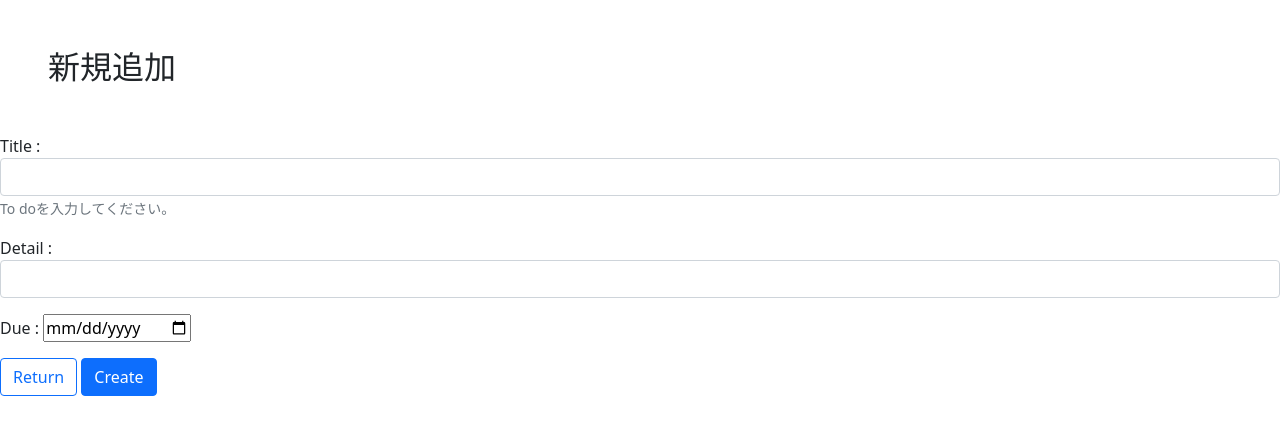
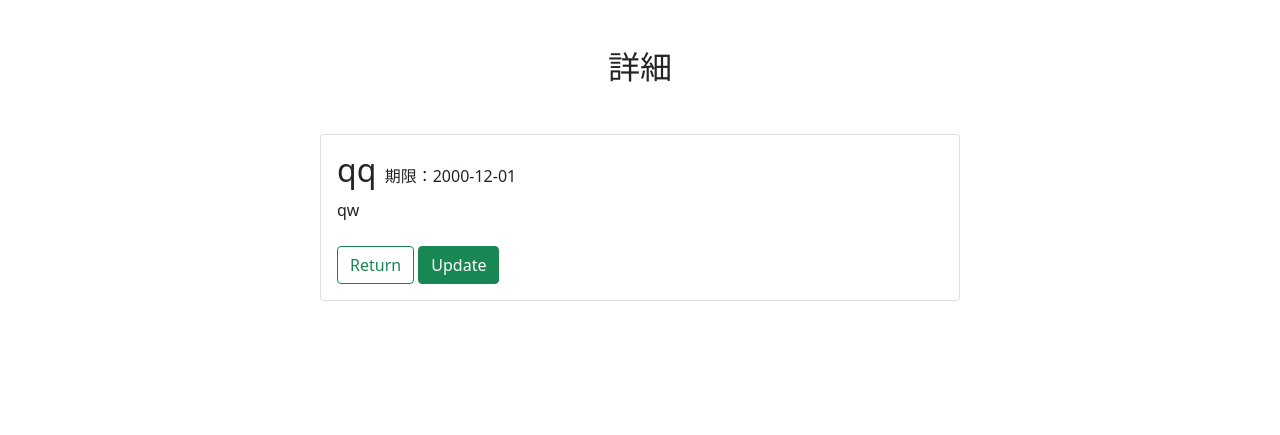
Before and after one commit to skarwaaaa/flask-app, a Flask app: page /detail/1 in a window 1280 px wide. Shown: the part 80-515 px from the top of the page. Run offline with Flask 2, Linux system fonts and the light colour scheme; data comes from the database, SQL or seed files in the repository; both versions use the stored data as it was after the commit; some libraries are stand-ins or nearby versions.

Commit message:
インデント整理

```diff
--- a/app.py
+++ b/app.py
@@ -12,11 +12,11 @@ class Post(db.Model):
     detail = db.Column(db.String(100))
     due = db.Column(db.DateTime, nullable=False)
 
-@app.route('/', methods = ['GET', 'POST'])
+@app.route('/', methods=['GET', 'POST'])
 def index():
-    if request.method =='GET':
+    if request.method == 'GET':
         posts = Post.query.order_by(Post.due).all()
-        return render_template('index.html', posts = posts, today=date.today())
+        return render_template('index.html', posts=posts, today=date.today())
 
     else:
         title = request.form.get('title')
@@ -38,9 +38,9 @@ def create():
 def read(id):
     post = Post.query.get(id)
 
-    return render_template('create.html')
+    return render_template('detail.html', post=post)
 
-@app.route('/detail/<int:id>')
+@app.route('/delete/<int:id>')
 def delete(id):
     post = Post.query.get(id)
 
@@ -52,7 +52,7 @@ def delete(id):
 def update(id):
     post = Post.query.get(id)
     if request.method == 'GET':
-        return render_tenplate('update.html', post = post)
+        return render_template('update.html', post = post)
     else:
         post.title = request.form.get('title')
         post.detail = request.form.get('detail')
--- a/templates/create.html
+++ b/templates/create.html
@@ -2,10 +2,10 @@
 
 {% block body %}
 <h2 class="m-5">新規追加</h2>
-<form lcass="m-5" action = "/" method = "POST">
-    <div class = "form-group pb-3">
+<form class="m-5" action="/" method="POST">
+    <div class="form-group pb-3">
         <label for="title">Title : </label>
-        <input type="text" class="form-control" name="title" aria-describedby="title-help" >
+        <input type="text" class="form-control" name="title" aria-describedby="title-help">
         <small id="title-help" class="form-text text-muted">To doを入力してください。</small>
     </div>
     <div class="form-group pb-3">
--- a/templates/detail.html
+++ b/templates/detail.html
@@ -4,8 +4,8 @@
 <h2 class="m-5" style="text-align: center;">詳細</h2>
 <div class="card w-50 mb-3" style="margin: auto;">
     <div class="card-body">
-        <h2 class="card-title">{{ post.title}} <span class="ml-3"
-            style="font-size: 0.5em;">期限 : {{ post.due.date() }}</span></h2>
+        <h2 class="card-title">{{ post.title }} <span class="ml-3"
+            style="font-size: 0.5em;">期限：{{ post.due.date() }}</span></h2>
         <p>{{ post.detail }}</p>
         <div class="pt-2">
             <a class="btn btn-outline-success" href="/" role="button">Return</a>
```
Also changed, not shown: templates/update.html (+4 -4 lines), todo.db.
